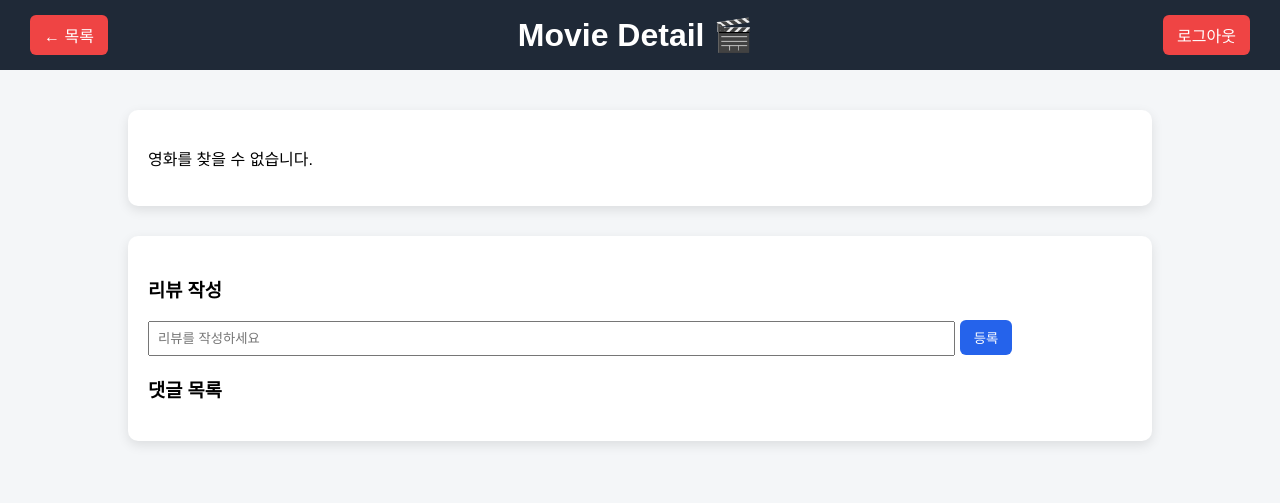
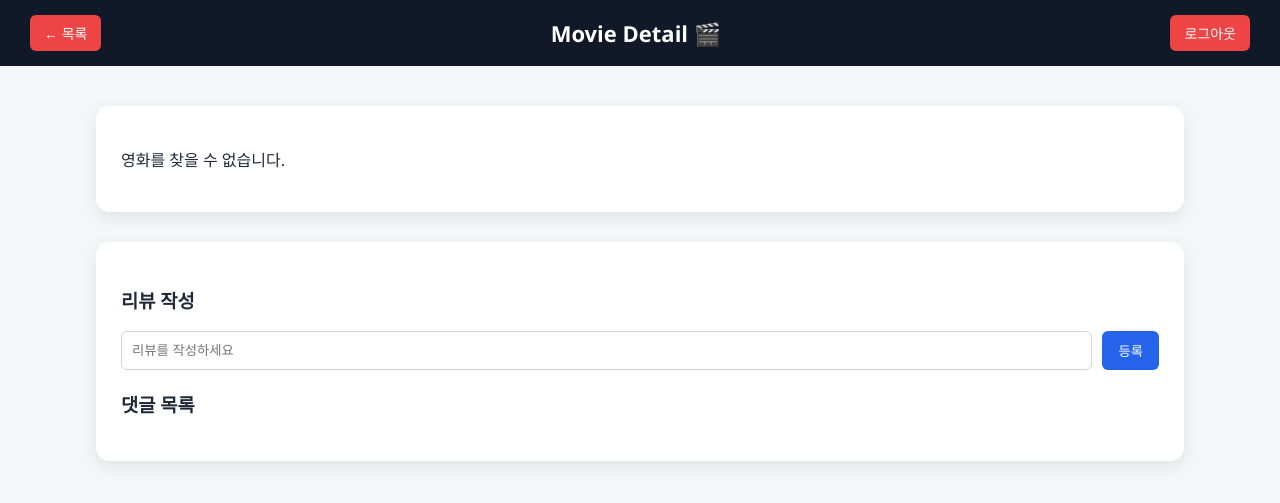
Before and after one commit to hdsoft1827/test001, a Flask app: page /detail in a window 1280 px wide. Shown: the top 503 px of the page. Run offline with Flask 3, Linux system fonts and the light colour scheme; the visitor is signed in with stand-in values (Sample User, id 1).

Commit message:
프론트엔드구현_006

```diff
--- a/static/css/style.css
+++ b/static/css/style.css
@@ -1,11 +1,25 @@
+/* =========================
+   기본 설정
+========================= */
+
 body {
   margin: 0;
-  font-family: Arial, sans-serif;
+  font-family: 'Segoe UI', Arial, sans-serif;
   background: #f4f6f8;
+  color: #1f2937;
 }
 
+a {
+  text-decoration: none;
+}
+
+
+/* =========================
+   헤더
+========================= */
+
 .header {
-  background: #1f2937;
+  background: #111827;
   color: white;
   padding: 15px 30px;
   display: flex;
@@ -15,15 +29,17 @@
 
 .header h1 {
   margin: 0;
+  font-size: 22px;
 }
 
 .logout-btn,
 .back-btn {
-  color: white;
-  text-decoration: none;
   background: #ef4444;
   padding: 8px 14px;
   border-radius: 6px;
+  color: white;
+  font-size: 14px;
+  transition: background 0.2s ease;
 }
 
 .logout-btn:hover,
@@ -31,68 +47,192 @@
   background: #dc2626;
 }
 
+
+/* =========================
+   공통 컨테이너
+========================= */
+
 .container {
-  width: 80%;
+  width: 85%;
+  max-width: 1200px;
   margin: 40px auto;
 }
 
+
+/* =========================
+   로그인 페이지
+========================= */
+
 .login-container {
-  width: 350px;
-  margin: 80px auto;
+  width: 360px;
+  margin: 100px auto;
   background: white;
-  padding: 30px;
-  border-radius: 10px;
-  box-shadow: 0 5px 15px rgba(0,0,0,0.1);
+  padding: 35px;
+  border-radius: 12px;
+  box-shadow: 0 8px 25px rgba(0,0,0,0.08);
   text-align: center;
+}
+
+.login-container h2 {
+  margin-bottom: 25px;
 }
 
 .login-form input {
   width: 100%;
-  padding: 10px;
-  margin: 10px 0;
+  padding: 12px;
+  margin-bottom: 15px;
+  border-radius: 6px;
+  border: 1px solid #d1d5db;
+  font-size: 14px;
 }
 
 .login-form button {
   width: 100%;
-  padding: 10px;
+  padding: 12px;
   background: #2563eb;
   color: white;
   border: none;
   border-radius: 6px;
+  font-size: 15px;
   cursor: pointer;
+  transition: background 0.2s ease;
 }
 
 .login-form button:hover {
   background: #1e40af;
 }
 
-.detail-card {
-  background: white;
-  padding: 20px;
-  border-radius: 10px;
-  margin-bottom: 30px;
-  box-shadow: 0 4px 12px rgba(0,0,0,0.1);
+
+/* =========================
+   메인 페이지 (영화 목록)
+========================= */
+
+#movie-list {
+  display: grid;
+  grid-template-columns: repeat(auto-fill, minmax(280px, 1fr));
+  gap: 25px;
 }
 
-.comment-section {
+.movie-card {
   background: white;
-  padding: 20px;
-  border-radius: 10px;
-  box-shadow: 0 4px 12px rgba(0,0,0,0.1);
+  border-radius: 14px;
+  overflow: hidden;
+  box-shadow: 0 4px 12px rgba(0,0,0,0.08);
+  transition: transform 0.25s ease, box-shadow 0.25s ease;
 }
 
-.comment-form input {
-  width: 80%;
-  padding: 8px;
+.movie-card:hover {
+  transform: translateY(-8px);
+  box-shadow: 0 14px 30px rgba(0,0,0,0.15);
 }
 
-.comment-form button {
-  padding: 8px 14px;
+.movie-card img {
+  width: 100%;
+  height: 350px;   /* 포스터 크기 조절 */
+  object-fit: cover;
+}
+
+.movie-info {
+  padding: 18px;
+  text-align: center;
+}
+
+.movie-info h3 {
+  margin: 10px 0 5px 0;
+  font-size: 18px;
+}
+
+.movie-info p {
+  font-size: 14px;
+  color: #6b7280;
+  margin-bottom: 15px;
+}
+
+.movie-info button {
+  padding: 8px 16px;
   background: #2563eb;
   color: white;
   border: none;
   border-radius: 6px;
   cursor: pointer;
+  font-size: 14px;
+  transition: background 0.2s ease;
+}
+
+.movie-info button:hover {
+  background: #1e40af;
+}
+
+
+/* =========================
+   디테일 페이지
+========================= */
+
+.detail-card {
+  background: white;
+  padding: 25px;
+  border-radius: 14px;
+  margin-bottom: 30px;
+  box-shadow: 0 6px 18px rgba(0,0,0,0.08);
+}
+
+.detail-layout {
+  display: flex;
+  gap: 30px;
+  align-items: flex-start;
+}
+
+.detail-layout img {
+  width: 300px;
+  border-radius: 10px;
+  box-shadow: 0 8px 20px rgba(0,0,0,0.15);
+}
+
+.detail-text {
+  flex: 1;
+}
+
+.detail-text h2 {
+  margin-top: 0;
+}
+
+
+/* =========================
+   댓글 영역
+========================= */
+
+.comment-section {
+  background: white;
+  padding: 25px;
+  border-radius: 14px;
+  box-shadow: 0 6px 18px rgba(0,0,0,0.08);
+}
+
+.comment-form {
+  display: flex;
+  gap: 10px;
+  margin-bottom: 20px;
+}
+
+.comment-form input {
+  flex: 1;
+  padding: 10px;
+  border-radius: 6px;
+  border: 1px solid #d1d5db;
+}
+
+.comment-form button {
+  padding: 10px 16px;
+  background: #2563eb;
+  color: white;
+  border: none;
+  border-radius: 6px;
+  cursor: pointer;
+  transition: background 0.2s ease;
+}
+
+.comment-form button:hover {
+  background: #1e40af;
 }
 
 .comment-list {
@@ -101,6 +241,11 @@
 }
 
 .comment-list li {
-  padding: 8px;
-  border-bottom: 1px solid #ddd;
+  padding: 10px;
+  border-bottom: 1px solid #e5e7eb;
+  font-size: 14px;
 }
+
+.comment-list li:last-child {
+  border-bottom: none;
+}
--- a/static/js/detail.js
+++ b/static/js/detail.js
@@ -7,10 +7,14 @@
 
 if (movie) {
   container.innerHTML = `
-    <h2>${movie.title} (${movie.year})</h2>
-    <img src="${movie.poster}" alt="${movie.title}" style="width:300px;">
-    <p>${movie.description}</p>
-  `;
+  <div class="detail-layout">
+    <img src="${movie.poster}" alt="${movie.title}">
+    <div class="detail-text">
+      <h2>${movie.title} (${movie.year})</h2>
+      <p>${movie.description}</p>
+    </div>
+  </div>
+`;
 } else {
   container.innerHTML = "<p>영화를 찾을 수 없습니다.</p>";
 }
--- a/templates/login.html
+++ b/templates/login.html
@@ -20,7 +20,6 @@
     <button type="submit">로그인</button>
   </form>
 
-  <p class="hint">테스트 계정: admin / 1234</p>
 </div>
 
 </body>
```
Also changed, not shown: static/js/main.js (+11 -14 lines).
